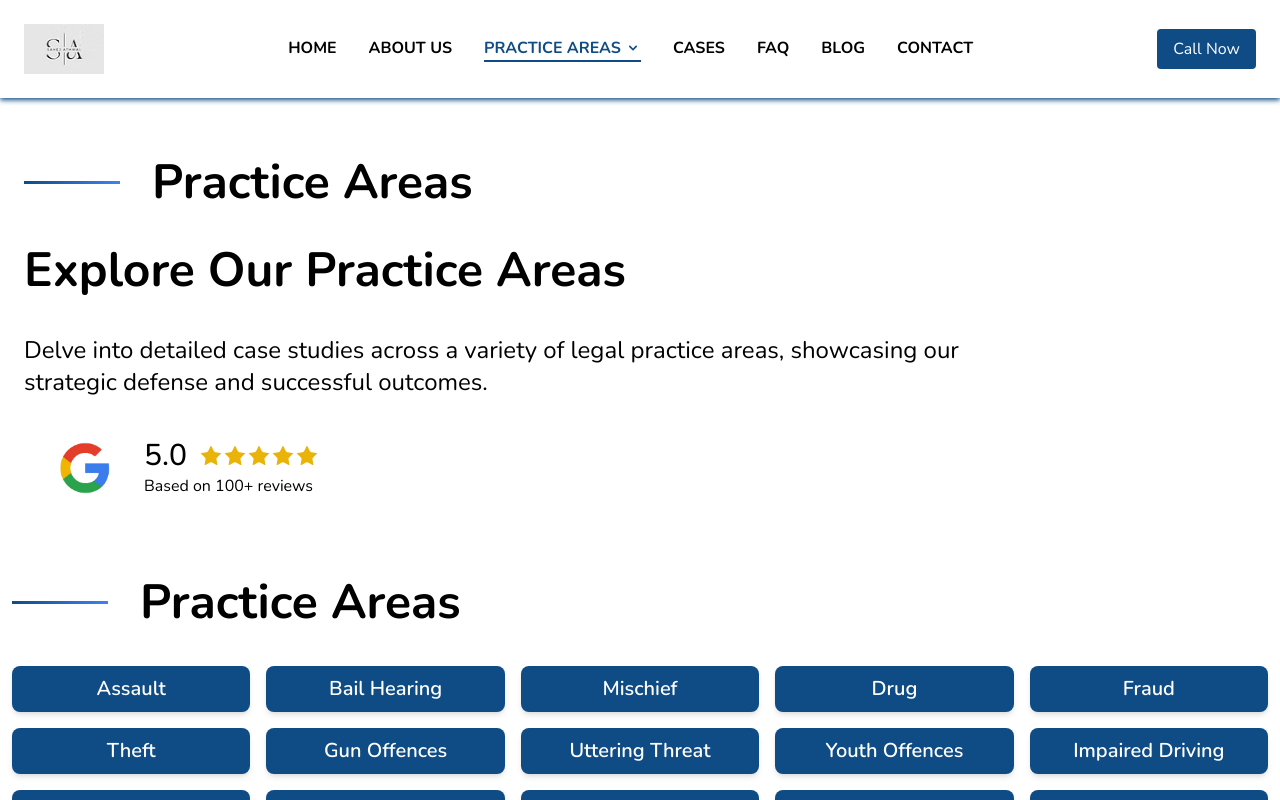
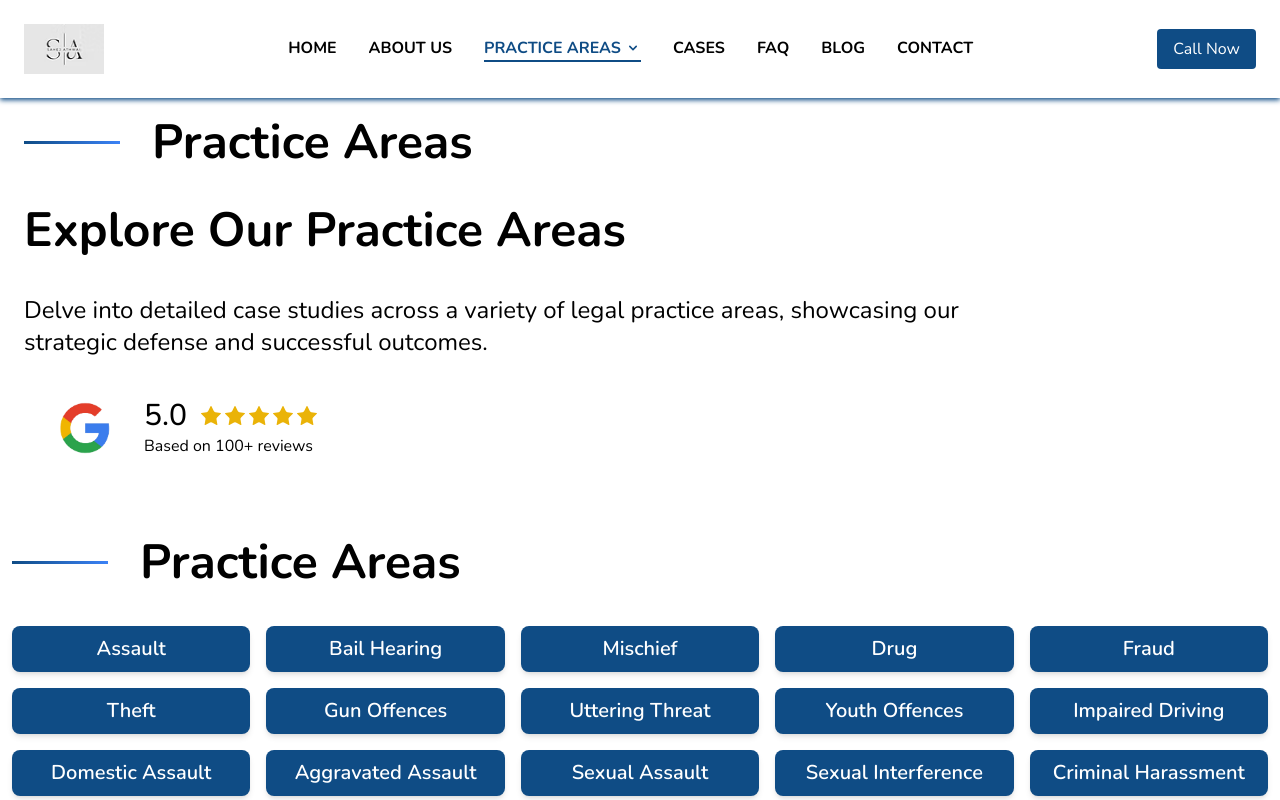
Before and after one commit to rakeshboraa/atwallaw, a Next.js app: page /practiceAreas in a window 1280 px wide. Shown: the top 800 px of the page. Built offline with nearby package versions, Linux system fonts and the light colour scheme.

Commit message:
fix alig

```diff
--- a/pages/practiceAreas.js
+++ b/pages/practiceAreas.js
@@ -13,7 +13,7 @@ import React from 'react'
 const practiceAreas = () => {
     return (
         <>
-            <div className=" h-[50vh] px-6 w-[80%] pt-5 flex  ">
+           <div className="min-h-[40vh] sm:min-h-[54vh] md:min-h-[44vh] lg:min-h-[44vh] xl:min-h-[44vh] px-6 w-[80%] pt-5 flex">
                 <div className='flex flex-col gap-10 justify-end flex-1 lg-pb-11  '>
                     <TitleCommon titleText="Practice Areas" />
                     <SubTitle subtitle="Explore Our Practice Areas" />
```
